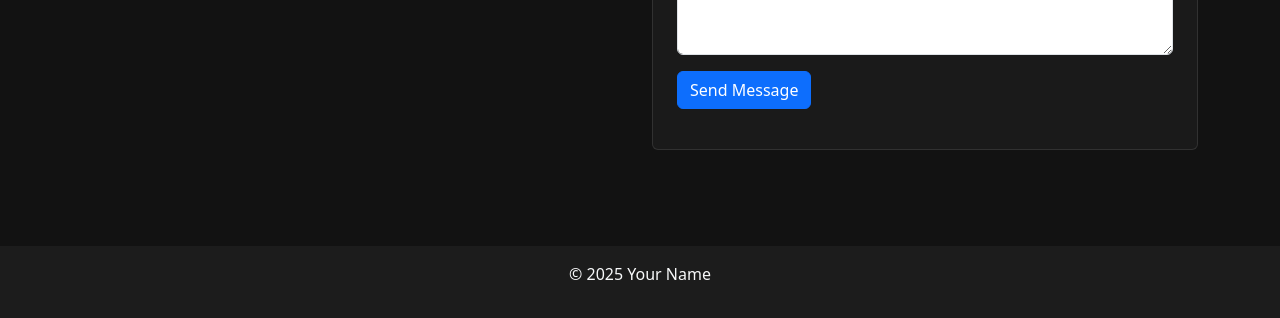
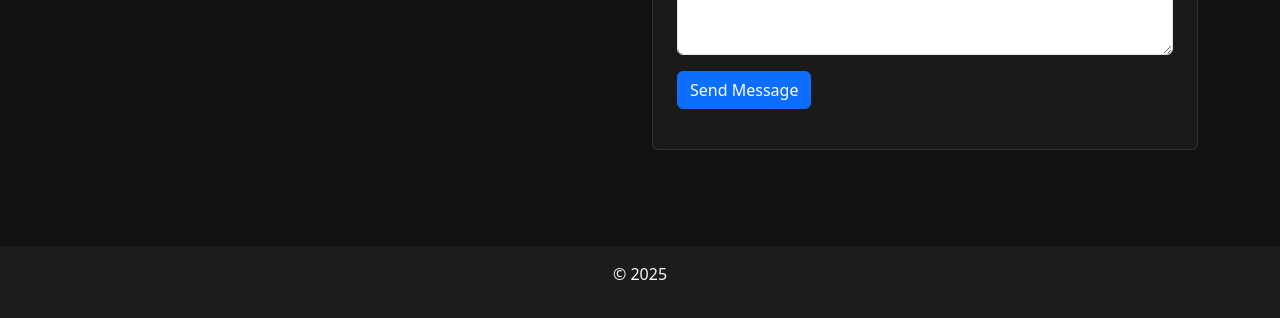
Before and after one commit to Striver1178/MyPortfolio, a website: page public/index.html in a window 1280 px wide. Shown: the part 1514-1832 px from the top of the page. Drawn offline with nearby package versions, Linux system fonts and the light colour scheme.

Commit message:
Remove name from footer copyright text

```diff
--- a/public/index.html
+++ b/public/index.html
@@ -164,7 +164,7 @@
   </section>
 
   <footer class="text-center py-3 bg-dark text-light mt-5">
-    <p>© 2025 Your Name</p>
+    <p>© 2025 </p>
   </footer>
 
   <script src="https://cdn.jsdelivr.net/npm/bootstrap@5.3.3/dist/js/bootstrap.bundle.min.js"></script>
```
